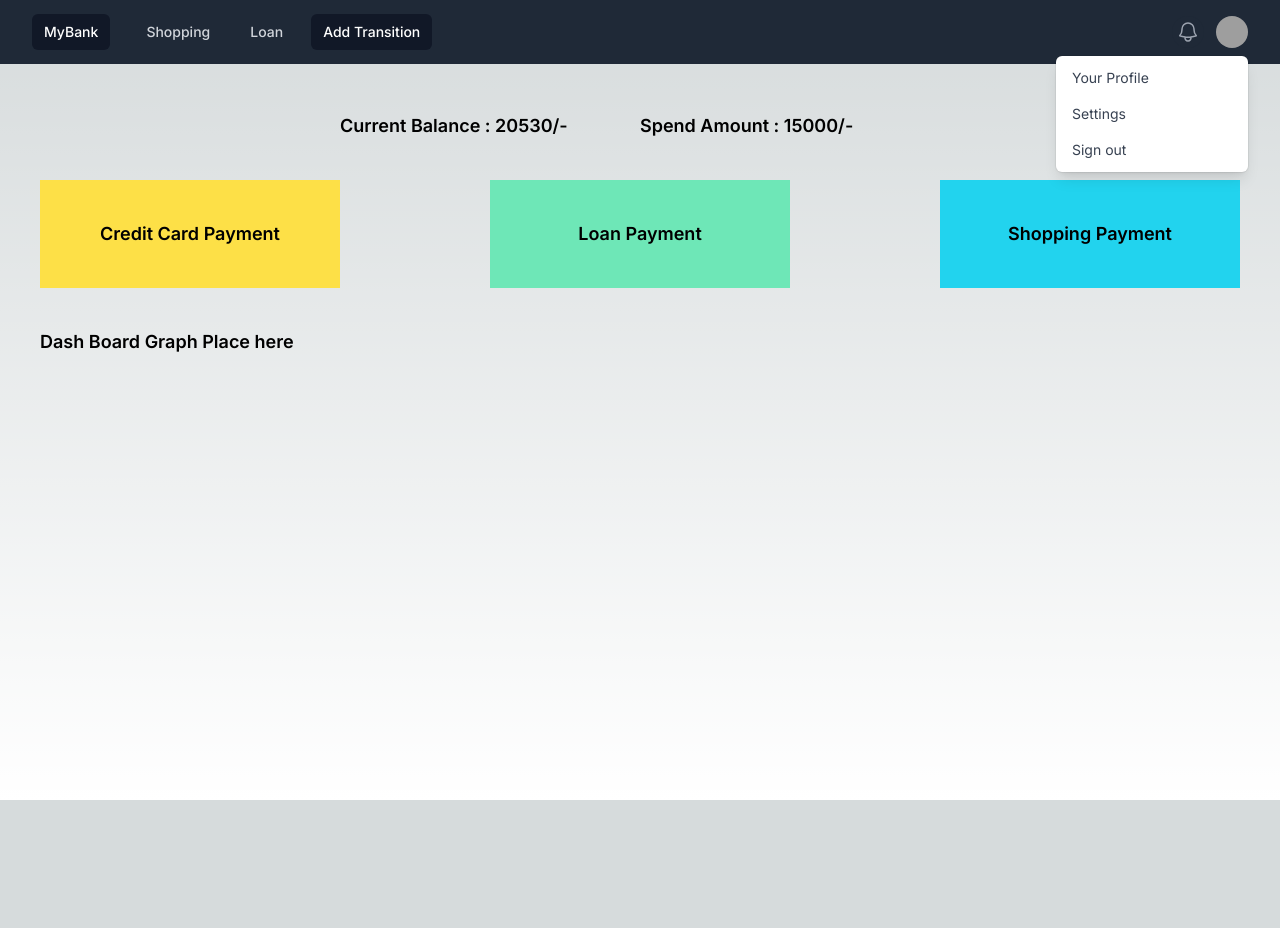
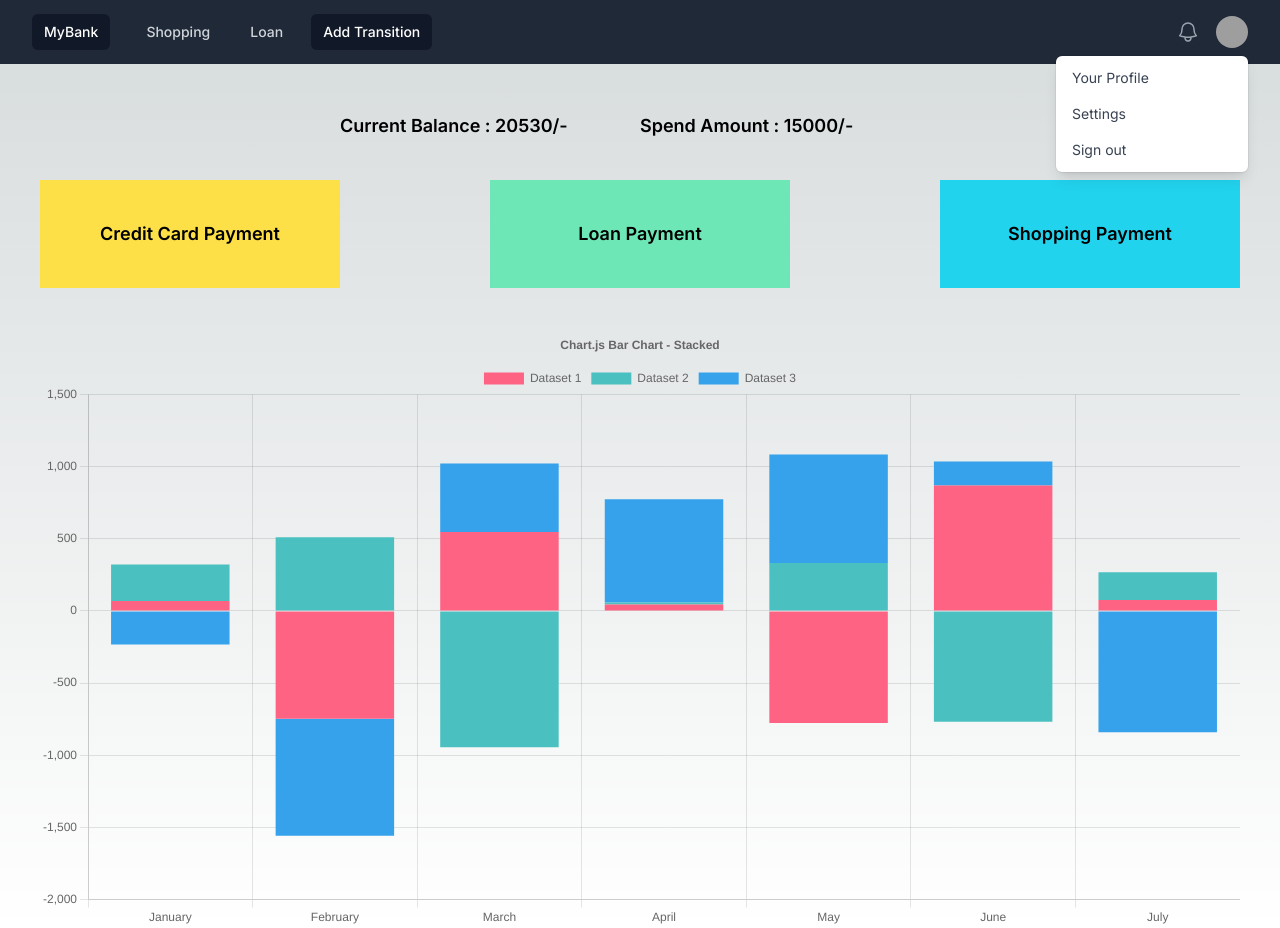
Before and after one commit to basilmon92/hcl, a Next.js app: page / in a window 1280 px wide. Before the commit the page ends 800 px from the top, so only its background shows below. Built offline with nearby package versions, Linux system fonts and the light colour scheme; grey boxes are pictures that could not be loaded.

Commit message:
Fix accessibility warning for Graph

```diff
--- a/package.json
+++ b/package.json
@@ -11,11 +11,13 @@
   "dependencies": {
     "@headlessui/react": "^2.0.3",
     "@heroicons/react": "^2.1.3",
+    "chart.js": "^4.4.2",
     "next": "14.2.3",
     "react": "^18",
-    "chart.js": "^4.4.2",
     "react-chartjs-2": "^5.2.0",
-    "react-dom": "^18"
+    "react-data-table-component": "^7.6.2",
+    "react-dom": "^18",
+    "styled-components": "^6.1.11"
   },
   "devDependencies": {
     "@types/node": "^20",
--- a/src/app/page.tsx
+++ b/src/app/page.tsx
@@ -1,4 +1,5 @@
 import Navbar from "@/components/Navbar/Navbar";
+import {Chart} from "@/components/Chart";
 import Image from "next/image";
 import Link from "next/link";
 
@@ -117,7 +118,7 @@ export default function Home() {
 
         {/* Graph compoonet */}
           <div className="dashboard_graph_holder w-full ">
-           <h1 className="font-semibold text-lg"> Dash Board Graph Place here </h1>
+           <Chart />
           </div>
 
         {/* table compoonet */}
--- a/src/components/Chart/index.tsx
+++ b/src/components/Chart/index.tsx
@@ -66,6 +66,6 @@ export const data = {
 
 export function Chart(props: ChartProps) {
     return (
-        <Bar options={options} data={data} />
+        <Bar options={options} data={data} aria-label="Hello ARIA World" role="img" />
     );
 }
```
Also changed, not shown: 2 other files (tests, documents, lock files or other folders).
